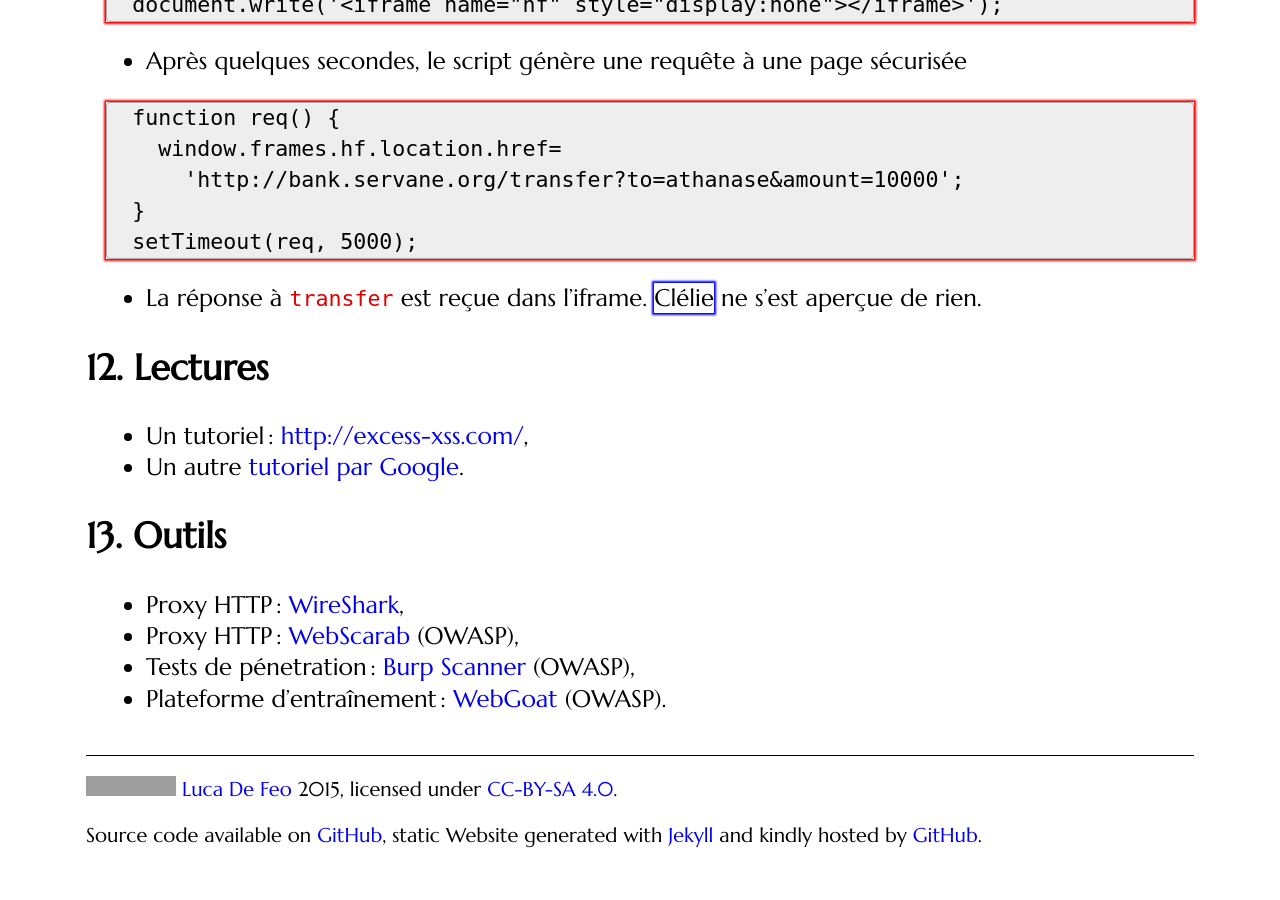
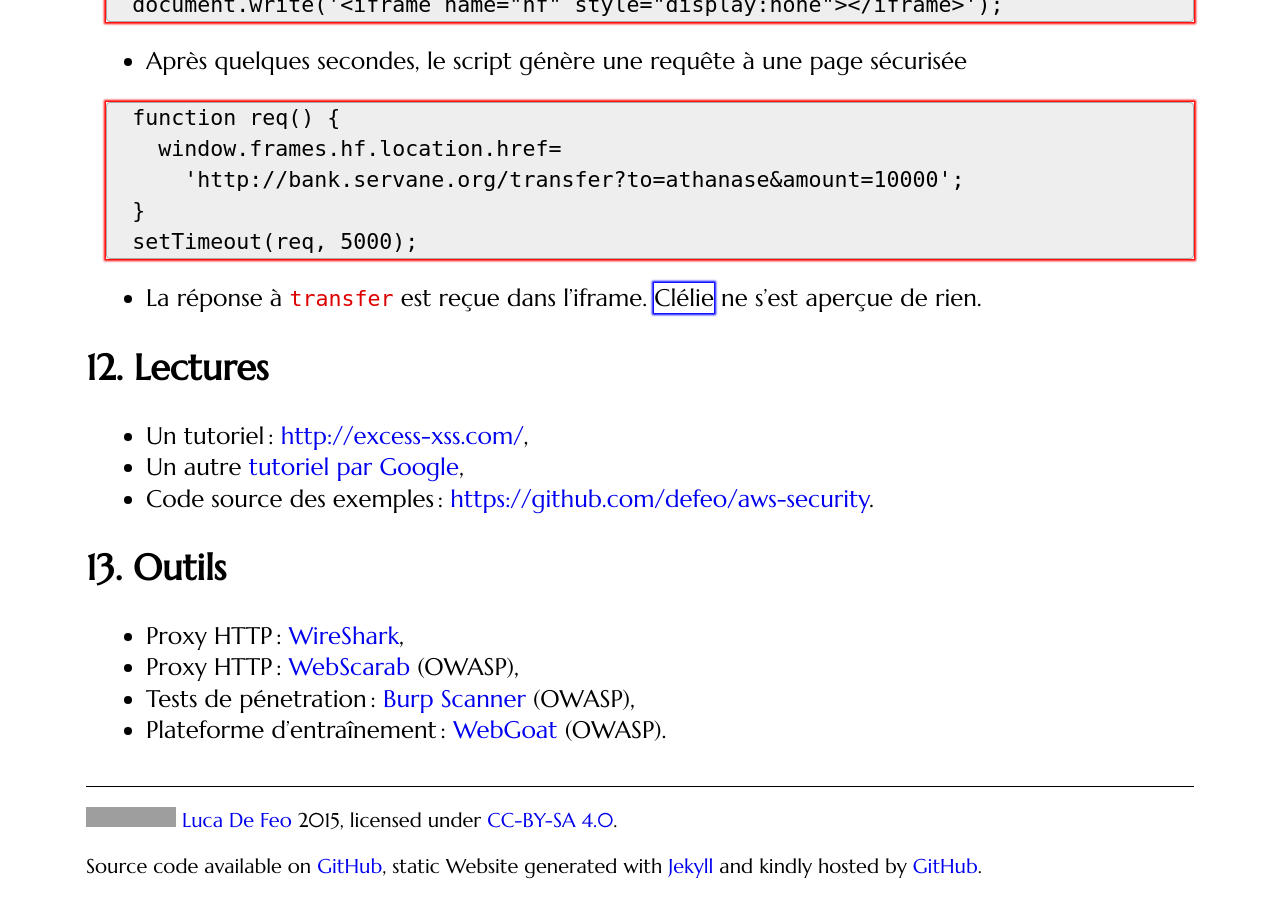
Before and after one commit to defeo/aws, a Jekyll site: the page built from lessons/xss.md, in a window 1280 px wide and 900 px high, scrolled down 6133 px. Built offline with Jekyll 4.4.1, drawn with Linux system fonts in a browser that asks for light colours; nearby versions of some CDN libraries; some web fonts are replaced; before the commit the page ends 7002 px from its top, so only the background shows below that; grey boxes are pictures that could not be loaded.

Commit message:
Added link to source code

```diff
--- a/lessons/xss.md
+++ b/lessons/xss.md
@@ -351,8 +351,8 @@ setTimeout(req, 5000);
 
 - Un tutoriel : <http://excess-xss.com/>,
 - Un autre
-  [tutoriel par Google](http://www.google.com/about/appsecurity/learning/xss/).
-
+  [tutoriel par Google](http://www.google.com/about/appsecurity/learning/xss/),
+- Code source des exemples : <https://github.com/defeo/aws-security>.
 
 ## Outils
 
```
